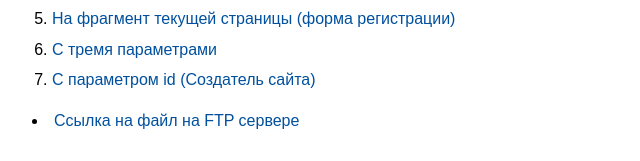
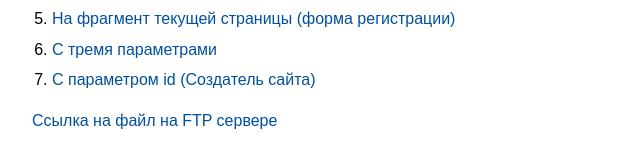
Before and after one commit to lolopopikop/web2, a plain HTML site: page main1/main/index.html in a window 1280 px wide. Shown: the part 1336-1497 px from the top of the page, 128-768 px from the left. Drawn offline with Linux system fonts and the light colour scheme.

Commit message:
Update index.html

```diff
--- a/main1/main/index.html
+++ b/main1/main/index.html
@@ -89,7 +89,7 @@
                 <li><a href="https://www.kubsu.ru/ru/user/74102" title="Профиль создателя сайта на платформе КубГУ">С параметром id (Создатель сайта)</a></li>
             </ol>
 
-            <li><a href="ftp://username:password@ftp.example.com/path/to/file.txt">Ссылка на файл на FTP сервере</a></li>
+            <a href="ftp://username:password@ftp.example.com/path/to/file.txt">Ссылка на файл на FTP сервере</a>
         </section>
 
         <!-- Таблица -->
```
